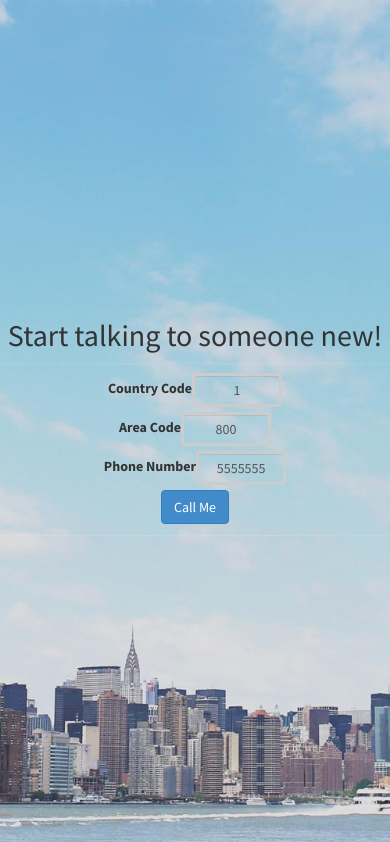
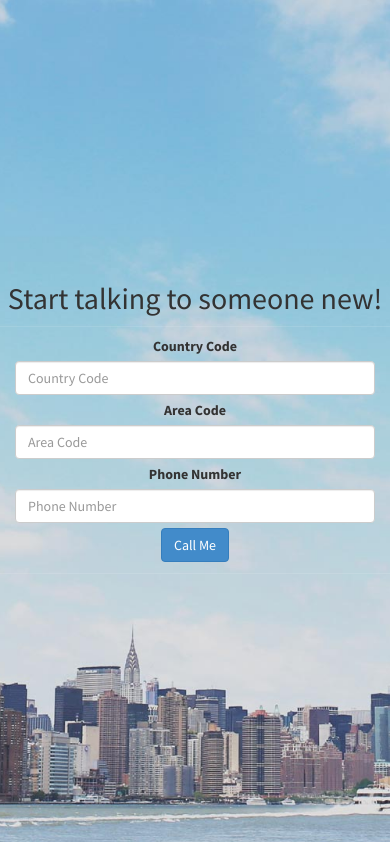
Before and after one commit to kolishi/kolishi_fe, a Django app: page / in a window 390 px wide. Shown: the part 1689-2531 px from the top of the page. Run offline with Django 3.2, Linux system fonts and the light colour scheme; some libraries are stand-ins or nearby versions.

Commit message:
Fixed the mobile input bug

```diff
--- a/bootstrap/templates/bootstrap_template/index.html
+++ b/bootstrap/templates/bootstrap_template/index.html
@@ -25,7 +25,7 @@
     <title>Kolishi.io- chat roulette for your phone</title>
 
     <!-- Bootstrap Core CSS -->
-    <link href="{{STATIC_URL}}css/bootstrap.css" rel="stylesheet">
+    <link href="{{STATIC_URL}}css/bootstrap.min.css" rel="stylesheet">
 
     <!-- Custom CSS -->
     <link href="{{STATIC_URL}}css/stylish-portfolio.css" rel="stylesheet">
@@ -178,7 +178,7 @@
     $.ajax({
         url: "/api/", // some php
         data: formData,
-        datatype: "json",
+        datatype: "json",F
         type: "POST",
         error: function(data) {$("#error").removeClass('hide'); document.location ='#error'},
         success: function(data) {$("#thank_you").removeClass('hide'); document.location ='#thank_you'}
--- a/conference/forms.py
+++ b/conference/forms.py
@@ -6,9 +6,10 @@ class NameForm(forms.Form):
     Caller = forms.CharField(label='Enter Your phone number (eg +14156634567)\n', max_length=100)
 
 class PhoneNumberForm(forms.Form):
-    CountryCode = forms.IntegerField(label="Country Code",widget=forms.TextInput(attrs={'size': '3','class':'test'} ),initial=1)
-    AreaCode = forms.IntegerField(label="Area Code",widget=forms.TextInput(attrs={'size': '3'}),initial=800)
-    PhoneNumber = forms.IntegerField(label="Phone Number",widget=forms.TextInput(attrs={'size': '10'}),initial=5555555)
+
+    CountryCode = forms.IntegerField(label="Country Code",widget=forms.NumberInput(attrs={'size': '3','class':'test'} ))
+    AreaCode = forms.IntegerField(label="Area Code",widget=forms.NumberInput(attrs={'size': '3'}))
+    PhoneNumber = forms.IntegerField(label="Phone Number",widget=forms.NumberInput(attrs={'size': '10'}))
     def get_number(self):
         return "+{0}{1}{2}".format(self.cleaned_data["CountryCode"],
                                    self.cleaned_data["AreaCode"],
```
Also changed, not shown: confession/templates/index.html (line endings or trailing spaces).
